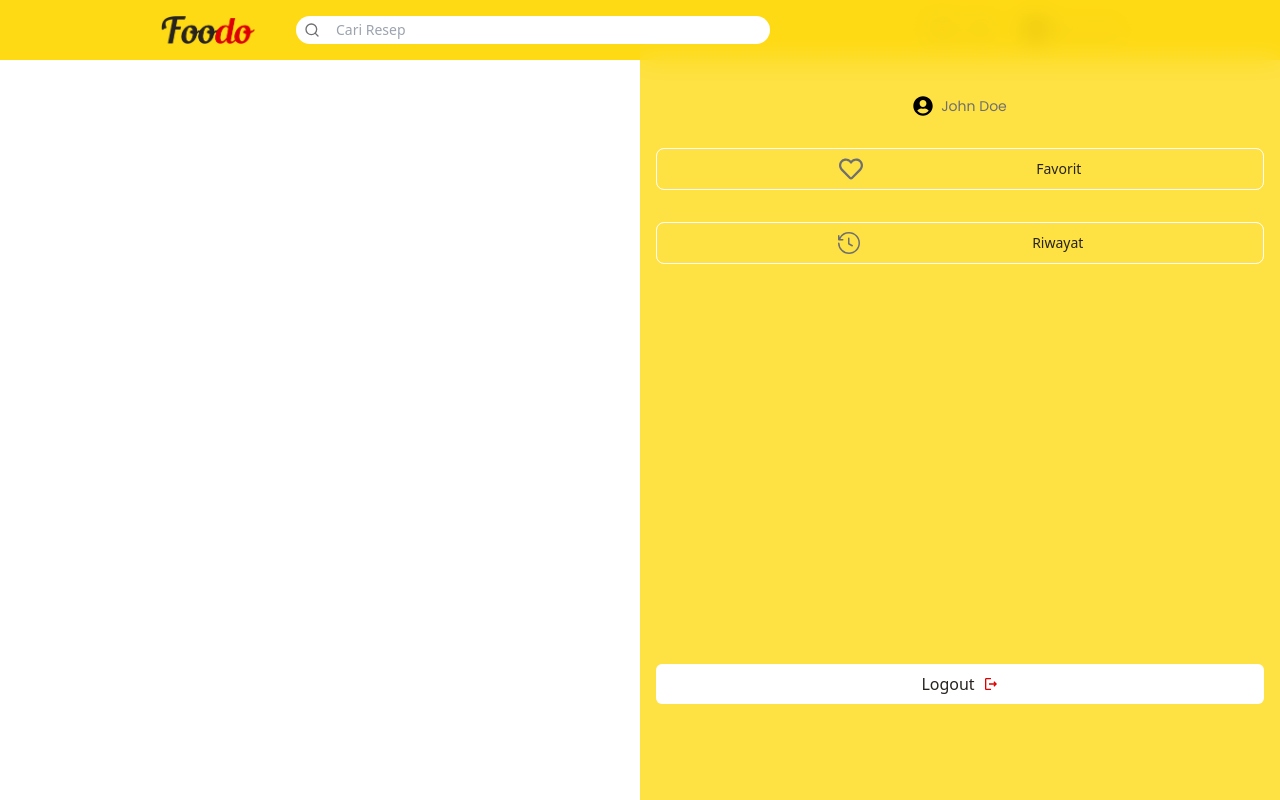
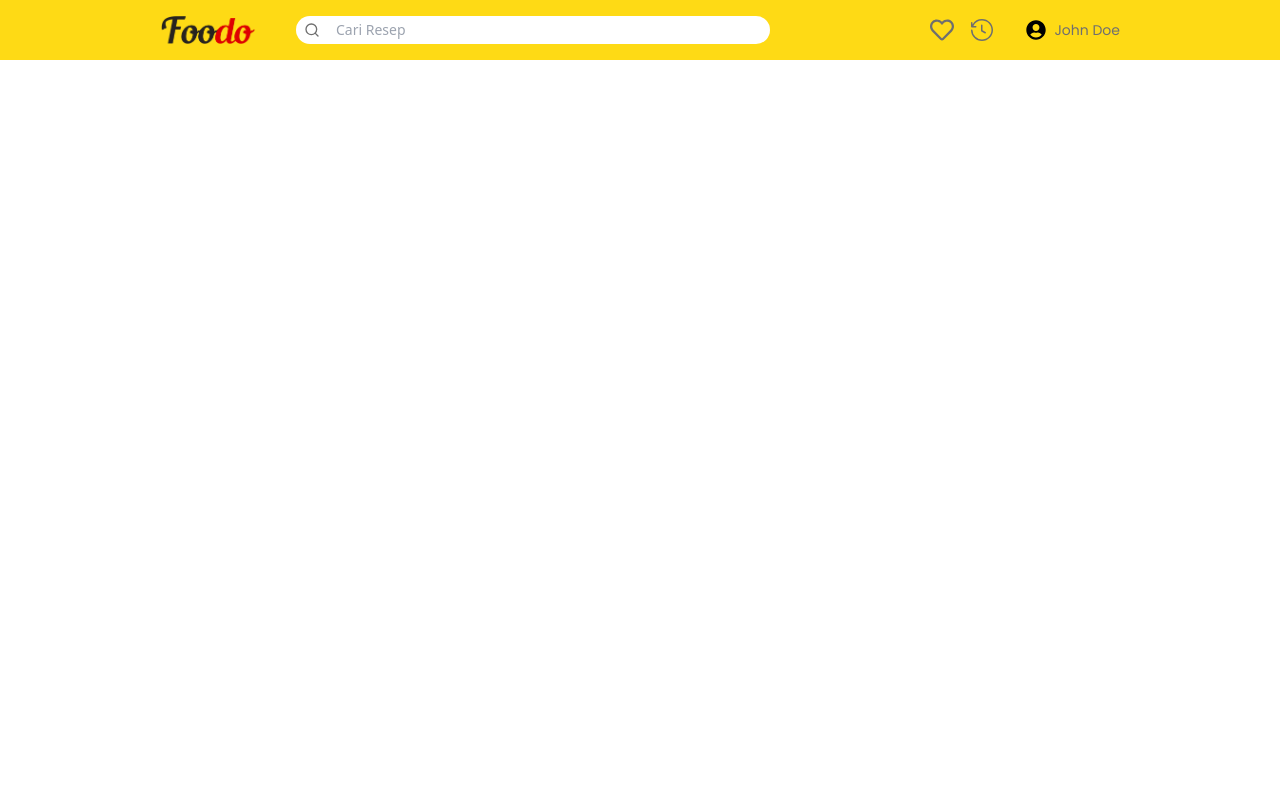
Before and after one commit to IbrhmSptra/React-FrontEnd, a React (Vite) app: page / in a window 1280 px wide. Shown: the top 800 px of the page. Built offline with nearby package versions, Linux system fonts and the light colour scheme.

Commit message:
Fix : Sidebar doesnt open and close when menu toggle is clicked

```diff
--- a/src/components/MenuButton.jsx
+++ b/src/components/MenuButton.jsx
@@ -18,8 +18,8 @@ const MenuButton = () => {
           }`}
         ></div>
         <div
-          className={`bg-black h-1 w-full absolute top-1/2 left-1/2 -translate-x-1/2 -translate-y-1/2 rounded-md transition-all duration-300 ${
-            isSidebarOpen ? "w-0" : ""
+          className={`bg-black h-1 absolute top-1/2 left-1/2 -translate-x-1/2 -translate-y-1/2 rounded-md transition-all duration-300 ${
+            isSidebarOpen ? "w-0" : "w-full"
           }`}
         ></div>
         <div
--- a/src/layouts/Sidebar.jsx
+++ b/src/layouts/Sidebar.jsx
@@ -9,8 +9,8 @@ const Sidebar = () => {
   const isSidebarOpen = useSelector((state) => state.sidebar.status);
   return (
     <div
-      className={`w-1/2 h-screen fixed bg-primary bg-opacity-80 backdrop-blur-md top-0 right-0 transition-all duration-300 ${
-        isSidebarOpen ? "-right-0" : "-right-1/2"
+      className={`w-1/2 h-screen bg-primary bg-opacity-80 backdrop-blur-md top-0 transition-all duration-300 fixed sm:hidden ${
+        isSidebarOpen ? "right-0" : "-right-1/2"
       }`}
     >
       <div className="container px-4 py-24 text-center flex flex-col justify-between h-full">
```
